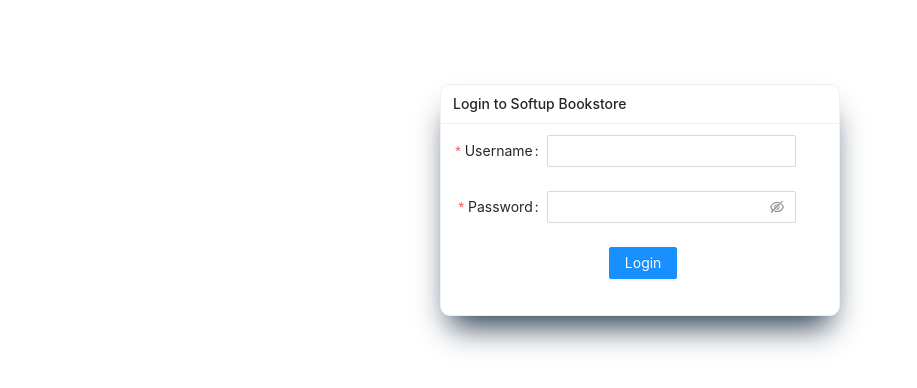
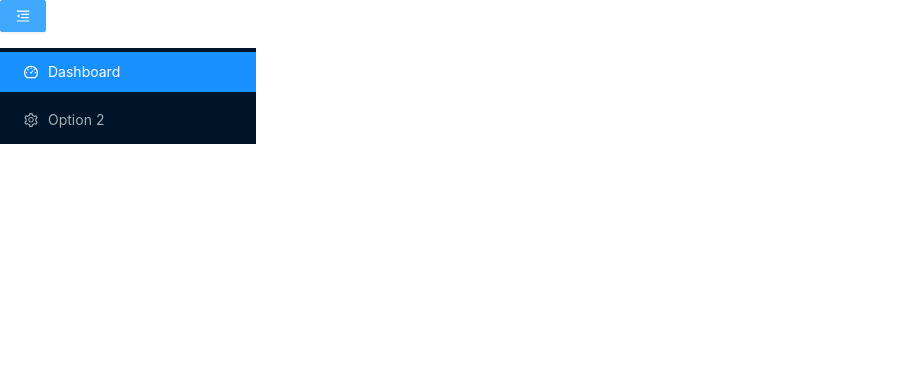
Before and after one commit to DionisUliu/internship, a React (Create React App) app in the folder react/online-bookstore-app/: page /app in a window 1280 px wide. Before the commit this address led to /auth/login. Shown: the top 388 px of the page, without its empty margins (0-917 px from the left). Built offline with nearby package versions, Linux system fonts and the light colour scheme.

Commit message:
Creating AppView components

```diff
--- a/react/online-bookstore-app/src/App.tsx
+++ b/react/online-bookstore-app/src/App.tsx
@@ -1,5 +1,6 @@
 import "./App.css";
-import LogIn from "./components/routes/auth/logIn/logIn";
+import LogIn from "./components/routes/auth/logIn/LogIn";
+import AppView from "./components/routes/appView/AppView";
 import "antd/dist/antd.css";
 import { Routes, Route, Navigate } from "react-router-dom";
 function App() {
@@ -7,6 +8,10 @@
     <>
       <Routes>
         <Route path="/auth/login" element={<LogIn />} />
+        <Route path="/app" element={<AppView />}>
+          <Route path="dashboard" element={<p>Hello Dashboard</p>} />
+          <Route path="settings" element={<p>Hello Settings</p>} />
+        </Route>
         <Route path="*" element={<Navigate to="/auth/login" />} />
       </Routes>
     </>
--- /dev/null
+++ b/react/online-bookstore-app/src/components/routes/appView/AppView.tsx
@@ -0,0 +1,60 @@
+import "./AppView.scss";
+import {
+  DashboardOutlined,
+  SettingOutlined,
+  MenuUnfoldOutlined,
+  MenuFoldOutlined,
+} from "@ant-design/icons";
+import type { MenuProps } from "antd";
+import { Button, Menu } from "antd";
+import React, { useState } from "react";
+
+type MenuItem = Required<MenuProps>["items"][number];
+
+function getItem(
+  label: React.ReactNode,
+  key: React.Key,
+  icon?: React.ReactNode,
+  children?: MenuItem[],
+  type?: "group"
+): MenuItem {
+  return {
+    key,
+    icon,
+    children,
+    label,
+    type,
+  } as MenuItem;
+}
+
+const items: MenuItem[] = [
+  getItem("Dashboard", "1", <DashboardOutlined />),
+  getItem("Option 2", "2", <SettingOutlined />),
+];
+const AppView: React.FC = () => {
+  const [collapsed, setCollapsed] = useState(false);
+
+  const toggleCollapsed = () => {
+    setCollapsed(!collapsed);
+  };
+  return (
+    <div style={{ width: 256 }}>
+      <Button
+        type="primary"
+        onClick={toggleCollapsed}
+        style={{ marginBottom: 16 }}
+      >
+        {collapsed ? <MenuUnfoldOutlined /> : <MenuFoldOutlined />}
+      </Button>
+      <Menu
+        defaultSelectedKeys={["1"]}
+        defaultOpenKeys={["sub1"]}
+        mode="inline"
+        theme="dark"
+        inlineCollapsed={collapsed}
+        items={items}
+      />
+    </div>
+  );
+};
+export default AppView;
--- a/react/online-bookstore-app/src/components/routes/auth/logIn/logIn.tsx
+++ b/react/online-bookstore-app/src/components/routes/auth/logIn/logIn.tsx
@@ -1,4 +1,4 @@
-import "./logIn.scss";
+import "./LogIn.scss";
 import React from "react";
 import { Card, Button, Form, Input } from "antd";
 const LogIn: React.FC = () => {
```
Also changed, not shown: react/online-bookstore-app/src/components/routes/dashboard/Dashboard.tsx (added, +60 -0 lines), react/online-bookstore-app/src/components/routes/appView/AppView.scss (added), react/online-bookstore-app/src/components/routes/dashboard/Dashboard.scss (added), 1 other file (tests, documents, lock files or other folders).
